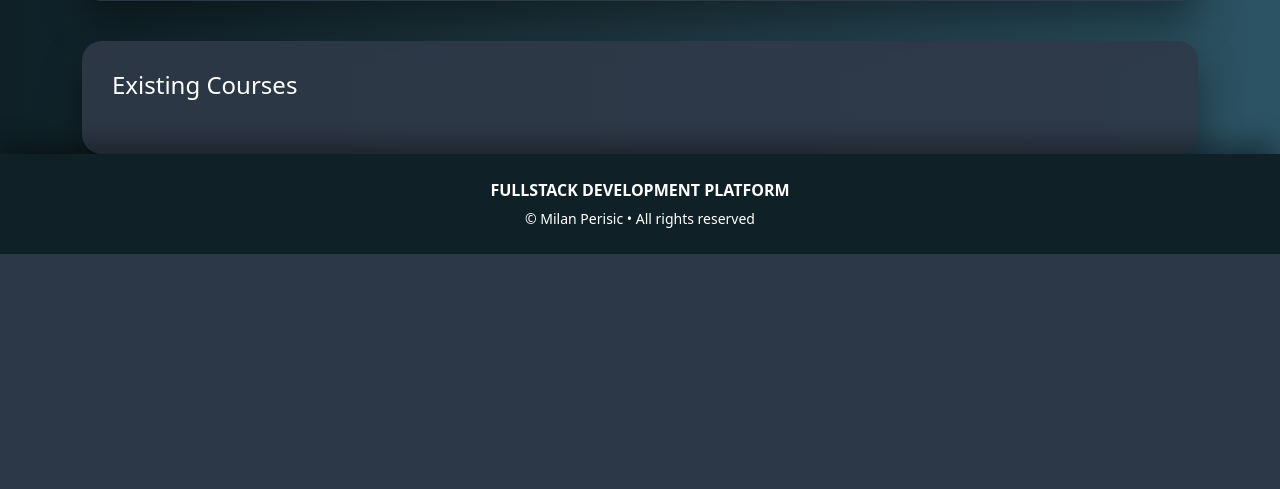
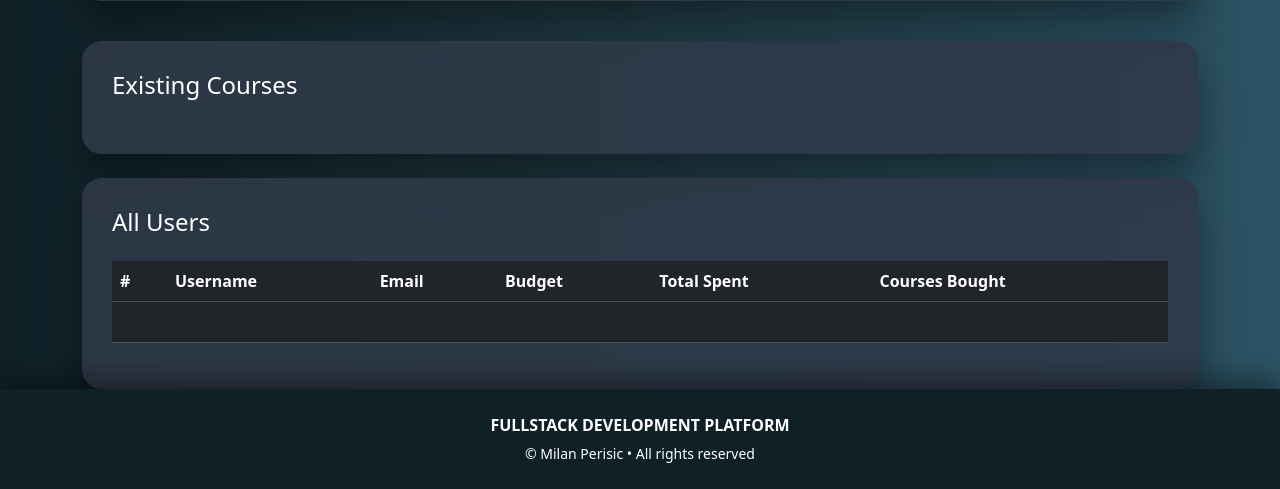
Before and after one commit to perisicm/Ecommerce-mini-sistem, a Flask app: page /admin in a window 1280 px wide. Shown: the part 832-1321 px from the top of the page. Before the commit the page ends 1086 px from the top, so only its background shows below. Run offline with Flask 3, Linux system fonts and the light colour scheme; a user stored in the database is signed in.

Commit message:
U admin dashboardu dodat pregled korisnika i kurseva i uredjen homepage bootstrap

```diff
--- a/market/routes.py
+++ b/market/routes.py
@@ -151,6 +151,7 @@
     total_revenue = db.session.query(func.sum(User.total_spent)).scalar() or 0
     top_users = User.query.order_by(User.total_spent.desc()).limit(3).all()
     courses = Item.query.all()
+    all_users = User.query.filter_by(is_admin=False).all()
 
     return render_template(
         "admin_dashboard.html",
@@ -158,7 +159,8 @@
         total_courses=total_courses,
         total_revenue=total_revenue,
         top_users=top_users,
-        courses=courses
+        courses=courses,
+        all_users=all_users
     )
 
 
--- a/market/templates/admin_dashboard.html
+++ b/market/templates/admin_dashboard.html
@@ -194,5 +194,40 @@
         {% endfor %}
     </div>
 
+    <!-- TABELA KORISNIKA -->
+    <div class="course-list mt-4">
+        <h4 class="mb-4">All Users</h4>
+        <div class="table-responsive">
+            <table class="table table-dark table-hover align-middle">
+                <thead>
+                    <tr>
+                        <th>#</th>
+                        <th>Username</th>
+                        <th>Email</th>
+                        <th>Budget</th>
+                        <th>Total Spent</th>
+                        <th>Courses Bought</th>
+                    </tr>
+                </thead>
+                <tbody>
+                    {% for user in all_users %}
+                    <tr>
+                        <td>{{ loop.index }}</td>
+                        <td class="fw-bold text-success">{{ user.username }}</td>
+                        <td>{{ user.email_address }}</td>
+                        <td class="text-warning">${{ "%.2f"|format(user.budget) }}</td>
+                        <td class="text-info">${{ "%.2f"|format(user.total_spent) }}</td>
+                        <td>{{ user.my_courses|length }}</td>
+                    </tr>
+                    {% else %}
+                    <tr>
+                        <td colspan="6" class="text-center text-muted">No users yet.</td>
+                    </tr>
+                    {% endfor %}
+                </tbody>
+            </table>
+        </div>
+    </div>
+
 </div>
 {% endblock %}
--- a/market/templates/home.html
+++ b/market/templates/home.html
@@ -109,7 +109,7 @@
 <div class="container hero-section">
     <div class="row w-100 align-items-center">
 
-        <div class="col-md-6 text-start">
+        <div class="col-lg-7 text-start">
             <div class="hero-title">
                 FULL STACK DEVELOPMENT AND DESIGN COURSES
             </div>
```
